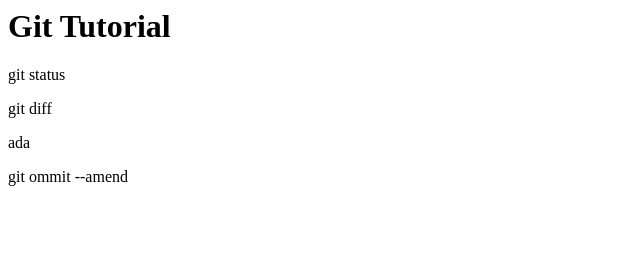
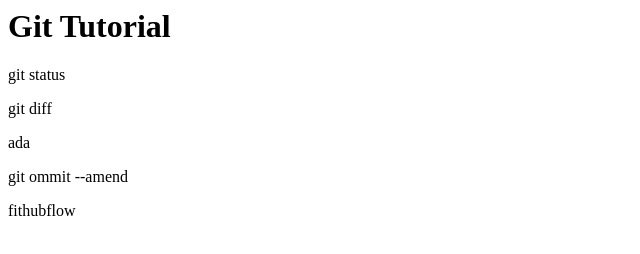
Before and after one commit to Tamm2/git_tutorial, a plain HTML site: page index.html in a window 1280 px wide. Shown: the full height of the page, 0-640 px from the left. Drawn offline with Linux system fonts and the light colour scheme.

Commit message:
githubflowをうてお

```diff
--- a/index.html
+++ b/index.html
@@ -4,3 +4,4 @@
 <p>ada</p>
 
 <p>git ommit --amend</p>
+<p>fithubflow</p>
```
